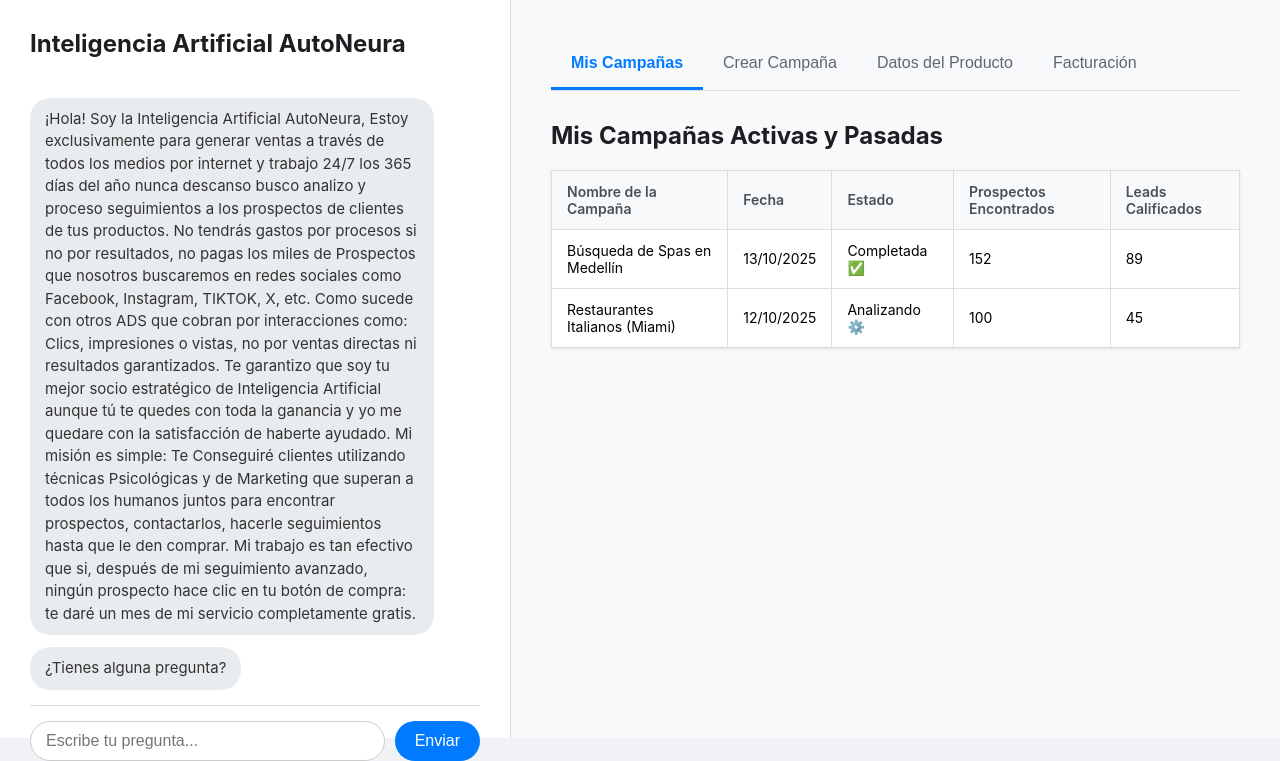
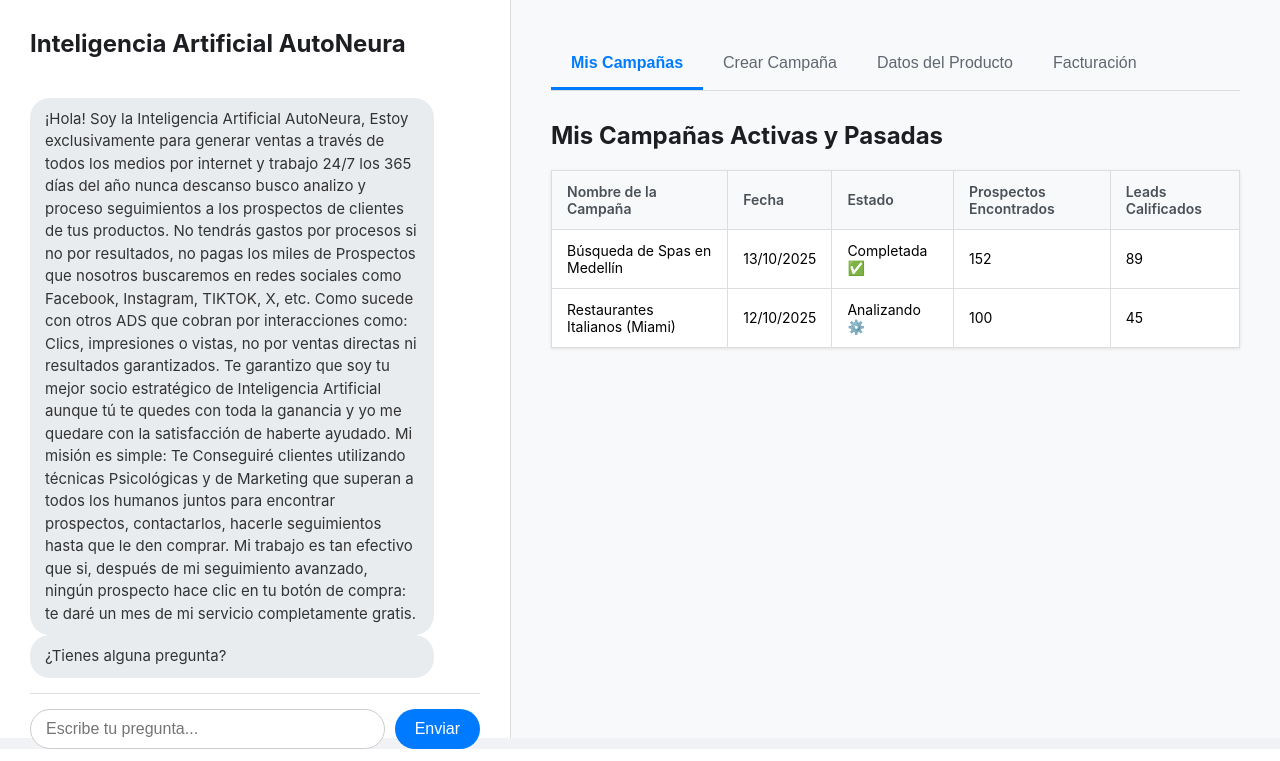
Before and after one commit to Bot01128/Sistema-de-Ventas-Cognitivo-Aut-nomo, a Flask app: page / in a window 1280 px wide. Shown: the part 71-832 px from the top of the page. Run offline with Flask 3, Linux system fonts and the light colour scheme; some libraries are stand-ins or nearby versions.

Commit message:
Update dashboard.html

```diff
--- a/templates/dashboard.html
+++ b/templates/dashboard.html
@@ -15,7 +15,7 @@
         h1, h2, h3, h4 { color: #1c1e21; margin-top: 0; }
         .chat-header h2 { font-size: 24px; }
         .chat-window { flex-grow: 1; border-radius: 8px; margin-top: 20px; display: flex; flex-direction: column; }
-        .chat-messages { flex-grow: 1; overflow-y: auto; display: flex; flex-direction: column; gap: 12px; padding-right: 10px; }
+       .chat-messages { flex-grow: 1; overflow-y: auto; padding-right: 10px; }
         .chat-messages p { margin: 0; padding: 10px 15px; border-radius: 20px; max-width: 85%; word-wrap: break-word; line-height: 1.5; font-size: 15px;}
         .msg-user { background-color: #007bff; color: white; align-self: flex-end; margin-left: auto; }
         .msg-assistant { background-color: #e9ecef; color: #333; align-self: flex-start; }
```
